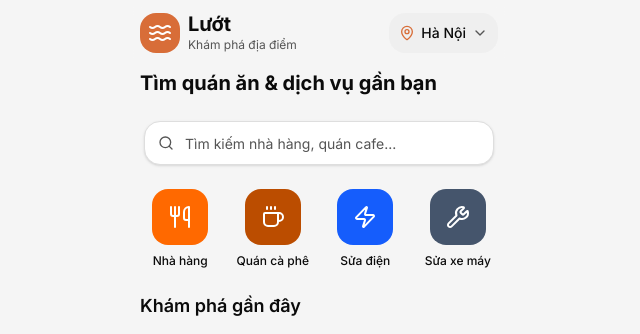
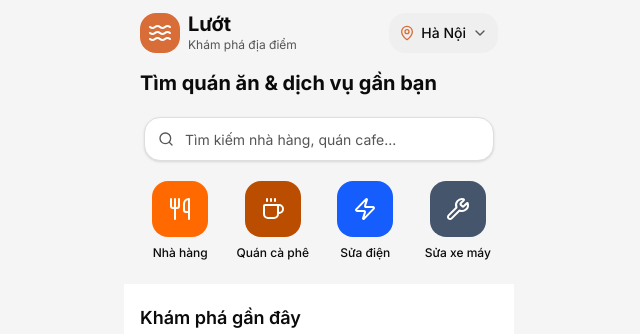
Before and after one commit to li654755627-glitch/v0-surf-pwa, a Next.js app: page / in a window 1280 px wide. Shown: the top 334 px of the page, without its empty margins (321-961 px from the left). Built offline with nearby package versions, Linux system fonts and the light colour scheme.

Commit message:
feat: enhance header and main layout with new background sections

```diff
--- a/app/page.tsx
+++ b/app/page.tsx
@@ -27,7 +27,9 @@ export default function HomePage() {
   })
 
   return (
-    <div className="min-h-screen pb-8">
+    <div className="min-h-screen">
+      {/* Header + Search Area - Light Gray Background */}
+      <div className="bg-background">
         {/* Header */}
         <header className="sticky top-0 z-50 bg-background/95 backdrop-blur supports-[backdrop-filter]:bg-background/80 safe-top">
           <div className="flex items-center justify-between px-4 py-3">
@@ -39,8 +41,8 @@ export default function HomePage() {
           </div>
         </header>
 
-      {/* Main Content */}
-      <main className="px-4 space-y-6">
+        {/* Hero + Search + Categories */}
+        <div className="px-4 space-y-5 pb-6">
           {/* Hero Text */}
           <section className="pt-1">
             <h1 className="text-xl font-bold text-foreground">Tìm quán ăn & dịch vụ gần bạn</h1>
@@ -58,16 +60,17 @@ export default function HomePage() {
           <section>
             <CategoryCards onCategoryClick={setSelectedCategory} />
           </section>
+        </div>
+      </div>
 
-        {/* Business Feed */}
-        <section>
+      {/* Business Feed Area - White Background */}
+      <div className="bg-card px-4 pt-5 pb-8">
         <BusinessFeed
           businesses={filteredBusinesses}
           selectedCategory={selectedCategory}
           onCategoryChange={setSelectedCategory}
         />
-        </section>
-      </main>
+      </div>
     </div>
   )
 }
```
Lines whose indentation alone changed are shown as unchanged.
